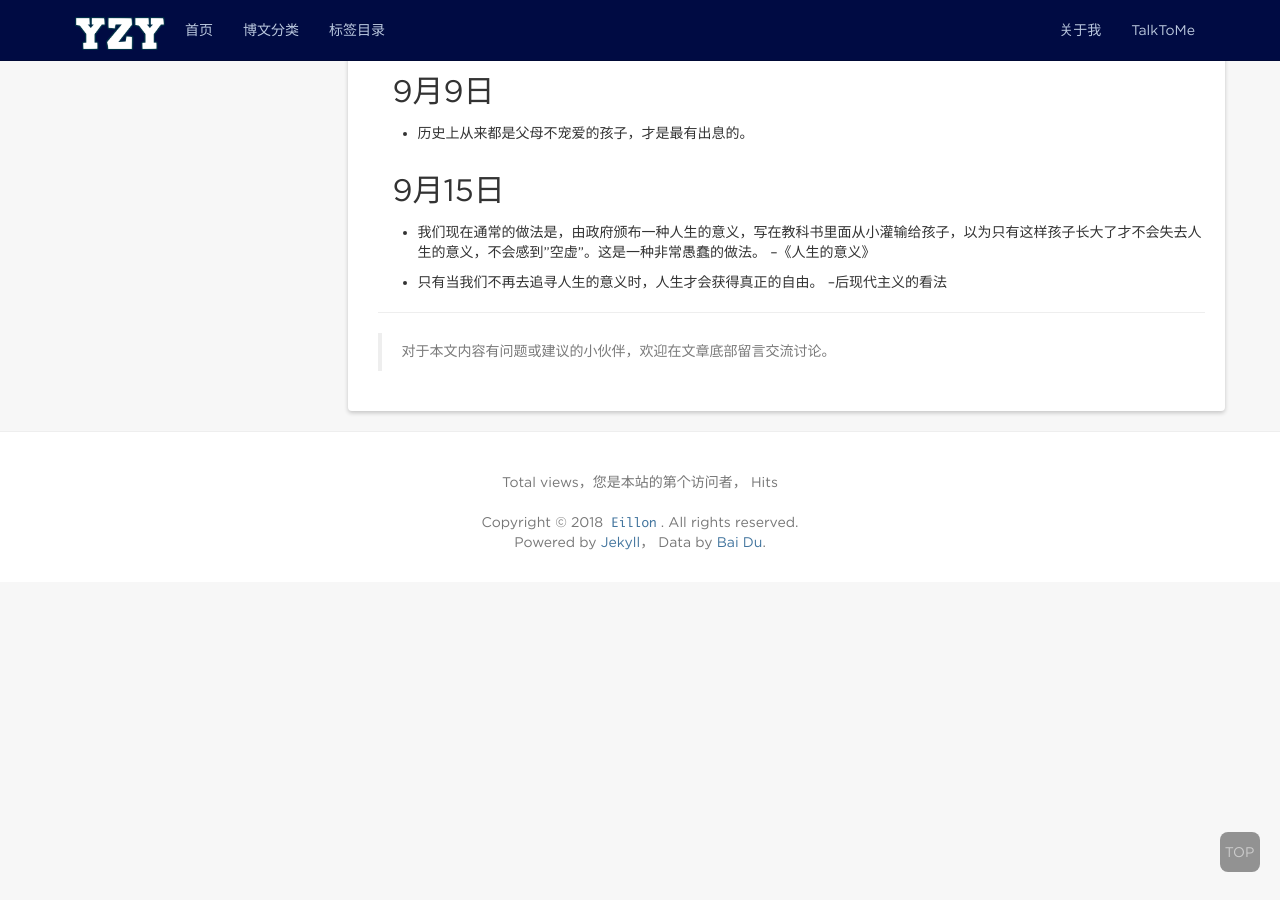
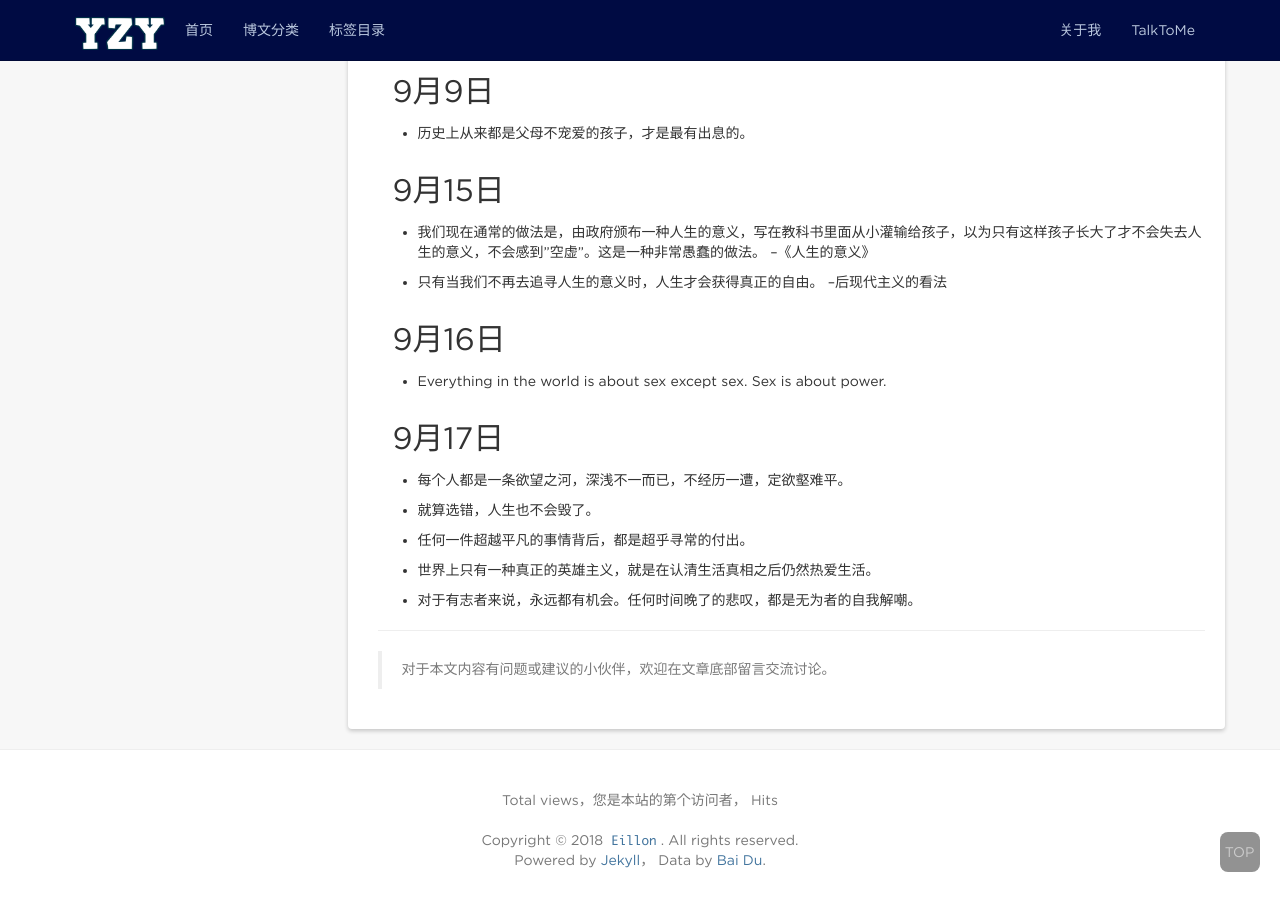
Before and after one commit to eillon/eillon.github.io, a Jekyll site: the page built from _posts/2018-07-07-摘录二.md, in a window 1280 px wide and 900 px high, scrolled down 1236 px. Built offline with Jekyll 4.4.1, drawn with Linux system fonts in a browser that asks for light colours; nearby versions of some CDN libraries; comment, search, counter and statistics services are not loaded.

Commit message:
add posts

```diff
--- a/_posts/2018-07-07-摘录二.md
+++ b/_posts/2018-07-07-摘录二.md
@@ -53,3 +53,18 @@ tags: [摘录, 持续更新]
 * 我们现在通常的做法是，由政府颁布一种人生的意义，写在教科书里面从小灌输给孩子，以为只有这样孩子长大了才不会失去人生的意义，不会感到"空虚"。这是一种非常愚蠢的做法。       --《人生的意义》
 
 * 只有当我们不再去追寻人生的意义时，人生才会获得真正的自由。   --后现代主义的看法
+
+## 9月16日
+* Everything in the world is about sex except sex. Sex is about power.
+
+
+## 9月17日
+* 每个人都是一条欲望之河，深浅不一而已，不经历一遭，定欲壑难平。
+
+* 就算选错，人生也不会毁了。
+
+* 任何一件超越平凡的事情背后，都是超乎寻常的付出。
+
+* 世界上只有一种真正的英雄主义，就是在认清生活真相之后仍然热爱生活。
+
+* 对于有志者来说，永远都有机会。任何时间晚了的悲叹，都是无为者的自我解嘲。
```
